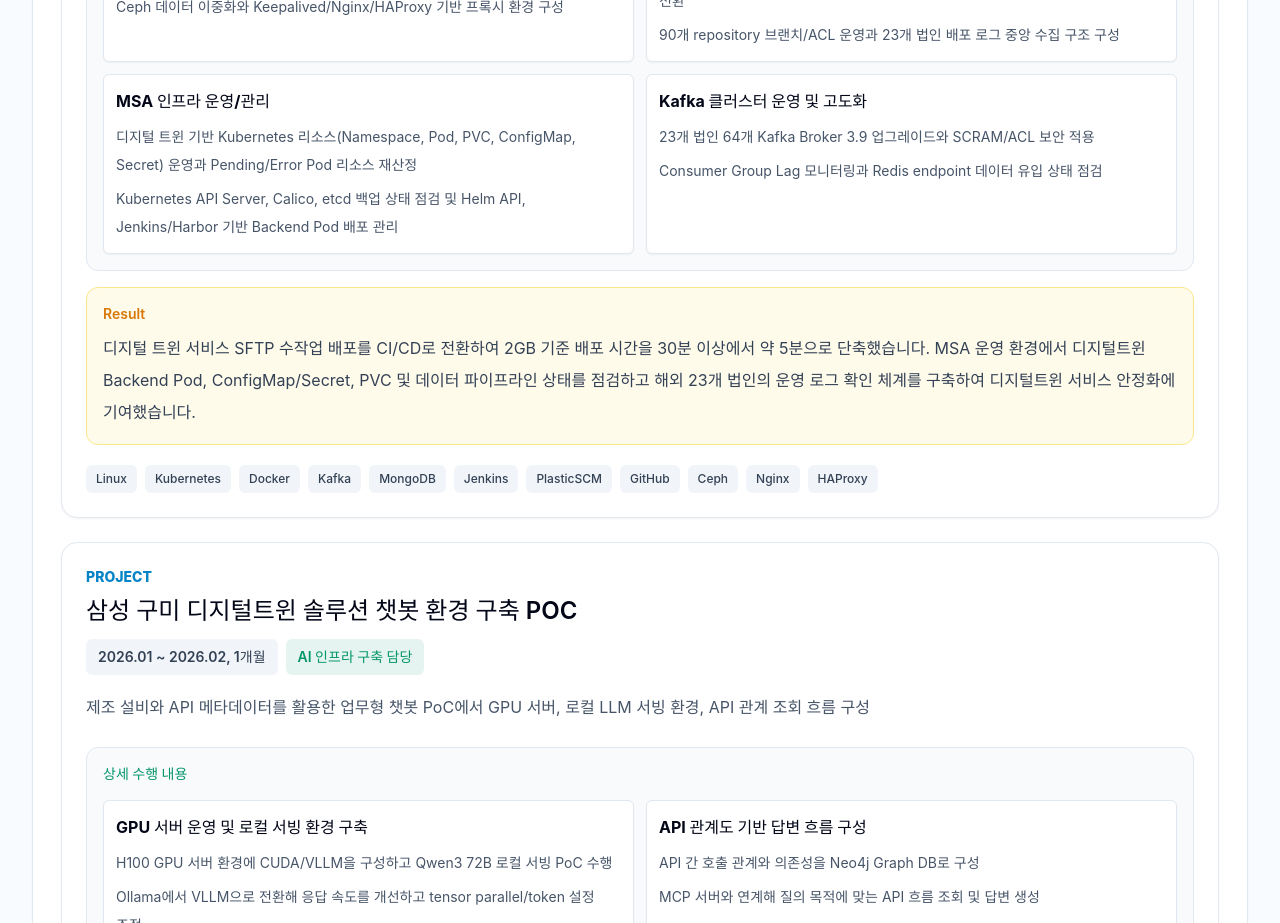
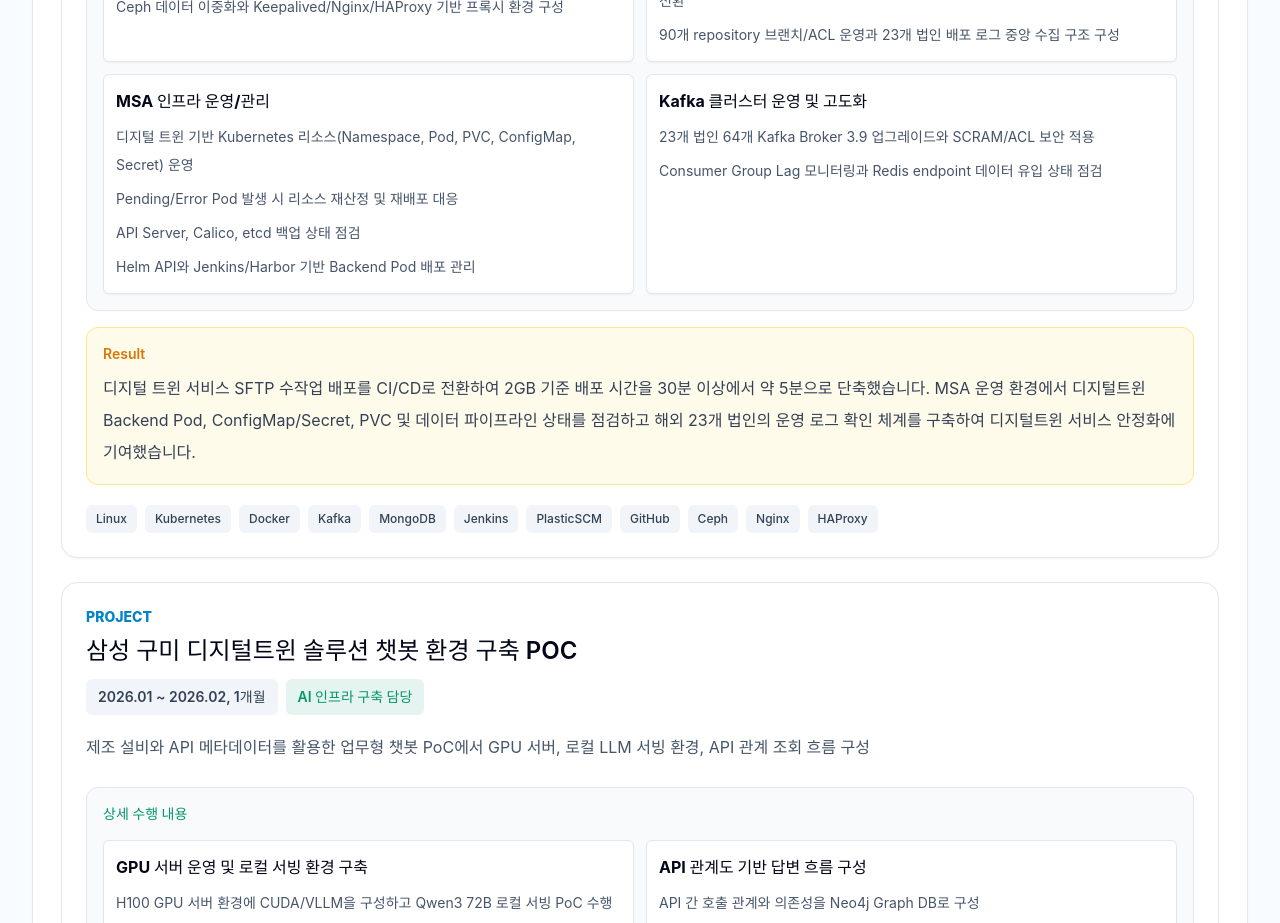
Before and after one commit to JANGSEOKHAN/JANGSEOKHAN.github.io, a React (Vite) app: page / in a window 1280 px wide. Shown: the part 5500-6423 px from the top of the page. Built offline with nearby package versions, Linux system fonts and the light colour scheme; a web font is replaced by a local one.

Commit message:
Refine MSA operations details

```diff
--- a/src/data/profile.ts
+++ b/src/data/profile.ts
@@ -231,8 +231,10 @@ export const projects: Project[] = [
       {
         title: 'MSA 인프라 운영/관리',
         items: [
-          '디지털 트윈 기반 Kubernetes 리소스(Namespace, Pod, PVC, ConfigMap, Secret) 운영과 Pending/Error Pod 리소스 재산정',
-          'Kubernetes API Server, Calico, etcd 백업 상태 점검 및 Helm API, Jenkins/Harbor 기반 Backend Pod 배포 관리',
+          '디지털 트윈 기반 Kubernetes 리소스(Namespace, Pod, PVC, ConfigMap, Secret) 운영',
+          'Pending/Error Pod 발생 시 리소스 재산정 및 재배포 대응',
+          'API Server, Calico, etcd 백업 상태 점검',
+          'Helm API와 Jenkins/Harbor 기반 Backend Pod 배포 관리',
         ],
       },
       {
```
